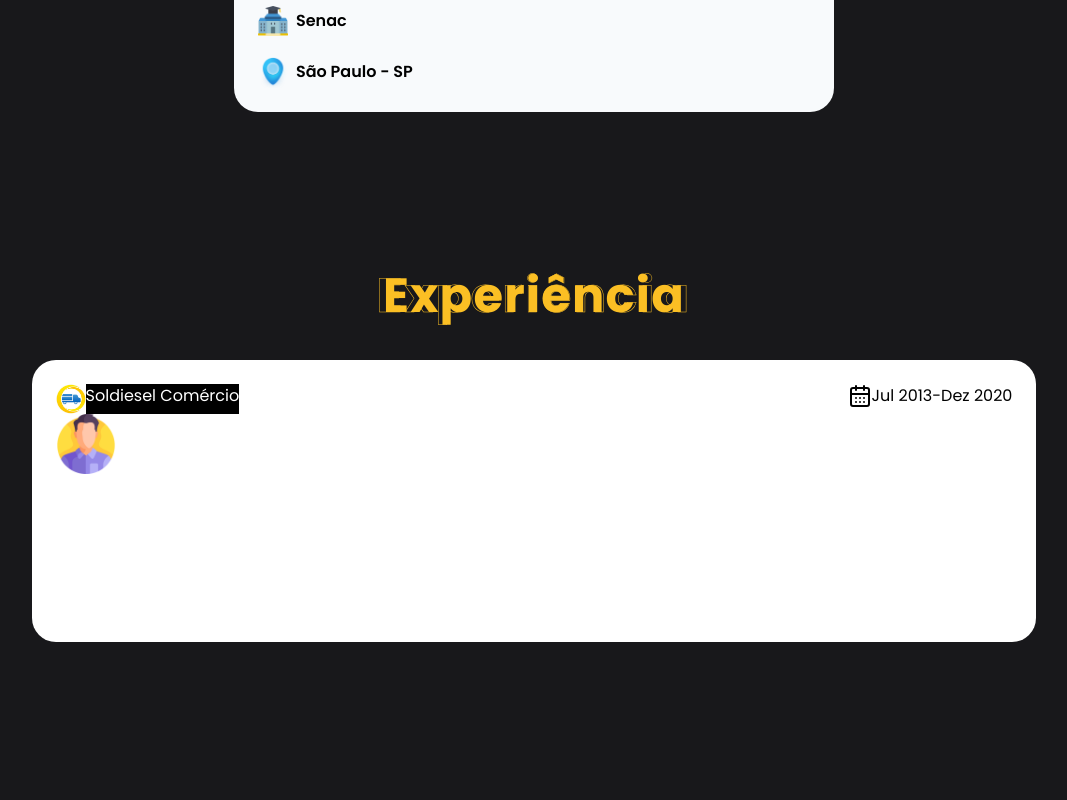
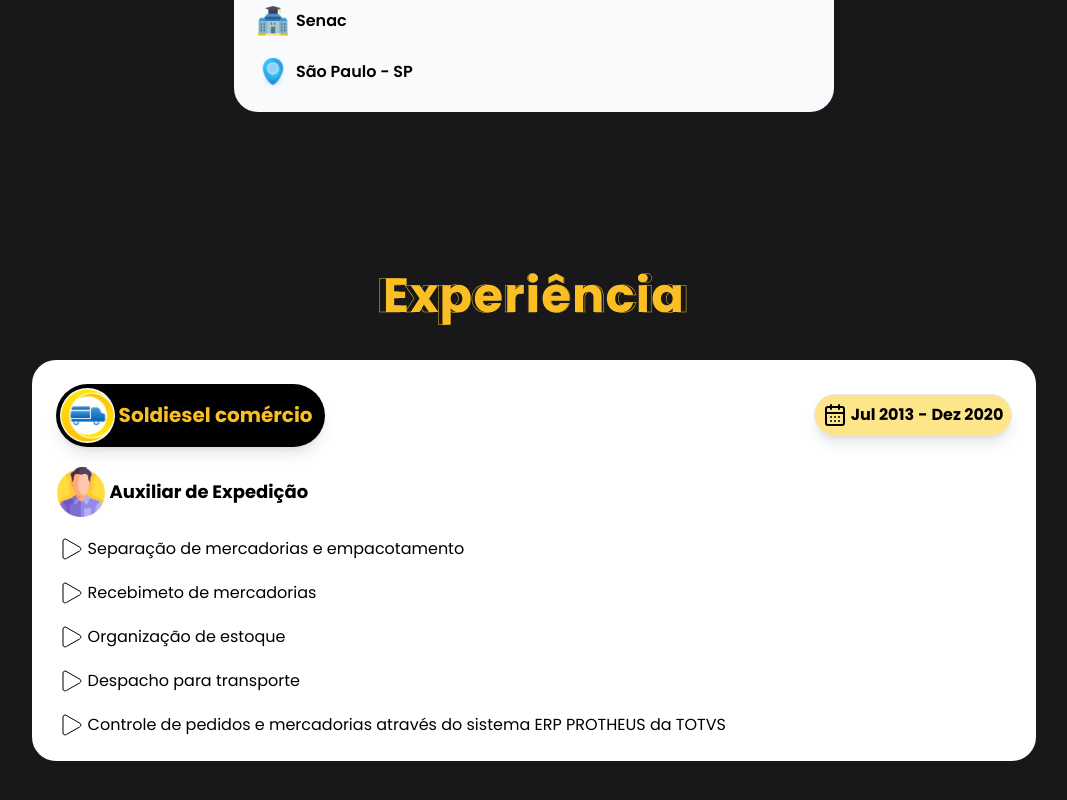
Before and after one commit to kaue-S/portfolio, a Next.js app: page / in a window 1280 px wide. Shown: the part 1648-2448 px from the top of the page, without its empty margins (106-1173 px from the left). Before the commit the page ends 2330 px from the top, so only its background shows below. Built offline with nearby package versions, Linux system fonts and the light colour scheme; what tailwindcss-animated would draw is missing.

Commit message:
Update Experiencia.jsx

```diff
--- a/src/components/Experiencia.jsx
+++ b/src/components/Experiencia.jsx
@@ -13,27 +13,47 @@ export default function Experiencia() {
         </div>
 
         <article className="bg-white p-4 md:p-6 rounded-3xl lg:w-4/5 m-auto mt-10">
-            <div className="flex  justify-between">
-                <div className="bg-black flex">
-                    <figure>
-                            <Image src={"/images/soldiesel.jfif"} alt="logotipo de uma empresa" width={30} height={30}/>
-                    </figure>
-                    <p>Soldiesel Comércio</p>
+            <div className="flex items-center flex-wrap justify-between gap-5">
+                <figure className="bg-black flex items-center rounded-full p-1 pr-3 gap-1 justify-around shadow-lg">
+                    <Image src={"/images/soldiesel.jfif"} alt="logotipo de uma empresa" width={55} height={55} className="rounded-full"/>
+                        <figcaption>
+                            <p className="text-amber-400 font-bold text-nowrap text-xl">Soldiesel comércio </p>
+                        </figcaption>
+                </figure>
+
+                <p className="text-black flex items-center border text-center rounded-full p-2 bg-amber-200 shadow-lg font-bold">
+                    <CalendarDays />
+                    <time className="mx-1" datetime="2013-07">Jul 2013</time> - <time className="ml-1" datetime="2020-12">Dez 2020</time>
+                </p>
+            </div>
+
+            <figure className="mt-5 mb-5 flex items-center gap-1">
+                <Image src={"/images/man.png"} alt="figura personagem" width={50} height={50}/>
+                <figcaption><h2 className="font-bold text-lg text-black">Auxiliar de Expedição</h2></figcaption>
+            </figure>
+
+            <article className="flex flex-col gap-5  text-black">
+                <div className='flex items-start'>
+                    <Triangle className="rotate-90 min-w-8" strokeWidth={1}/>
+                    <p>Separação de mercadorias e empacotamento</p>
                 </div>
-                <p className="text-black flex"><CalendarDays /><time datetime="2013-07">Jul 2013</time> - <time datetime="2020-12">Dez 2020</time></p>
-            </div>
-            <div>
-                <figure>
-                    <Image src={"/images/man.png"} alt="figura personagem" width={60} height={60}/>
-                </figure>
-                <h2>Auxiliar de Expedição</h2>
-            </div>
-            <article className="flex flex-col">
-                <p className="flex"><Triangle className="rotate-90" strokeWidth={1}/>Recebimeto de mercadorias</p>
-                <p className="flex"><Triangle className="rotate-90" strokeWidth={1}/>Organização de estoque</p>
-                <p className="flex"><Triangle className="rotate-90" strokeWidth={1}/>Separação de mercadorias e empacotamento</p>
-                <p className="flex"><Triangle className="rotate-90" strokeWidth={1}/>Despacho para transportadora</p>
-                <p className="flex"><Triangle className="rotate-90" strokeWidth={1}/>Controle de pedidos e mercadorias através do sistema PROTHEUS da TOTVS</p>
+                <div className='flex items-start'>
+                    <Triangle className="rotate-90 min-w-8" strokeWidth={1}/>
+                    <p>Recebimeto de mercadorias</p>
+                </div>
+                <div className='flex items-start'>
+                    <Triangle className="rotate-90 min-w-8" strokeWidth={1}/>
+                    <p>Organização de estoque</p>
+                </div>
+                <div className='flex items-start'>
+                    <Triangle className="rotate-90 min-w-8" strokeWidth={1}/>
+                    <p>Despacho para transporte</p>
+                </div>
+                <div className='flex items-start'>
+                    <Triangle className="rotate-90 min-w-8" strokeWidth={1}/>
+                    <p>Controle de pedidos e mercadorias através do sistema ERP PROTHEUS da TOTVS</p>
+                </div>
+
             </article>
         </article>
     </section>
```
